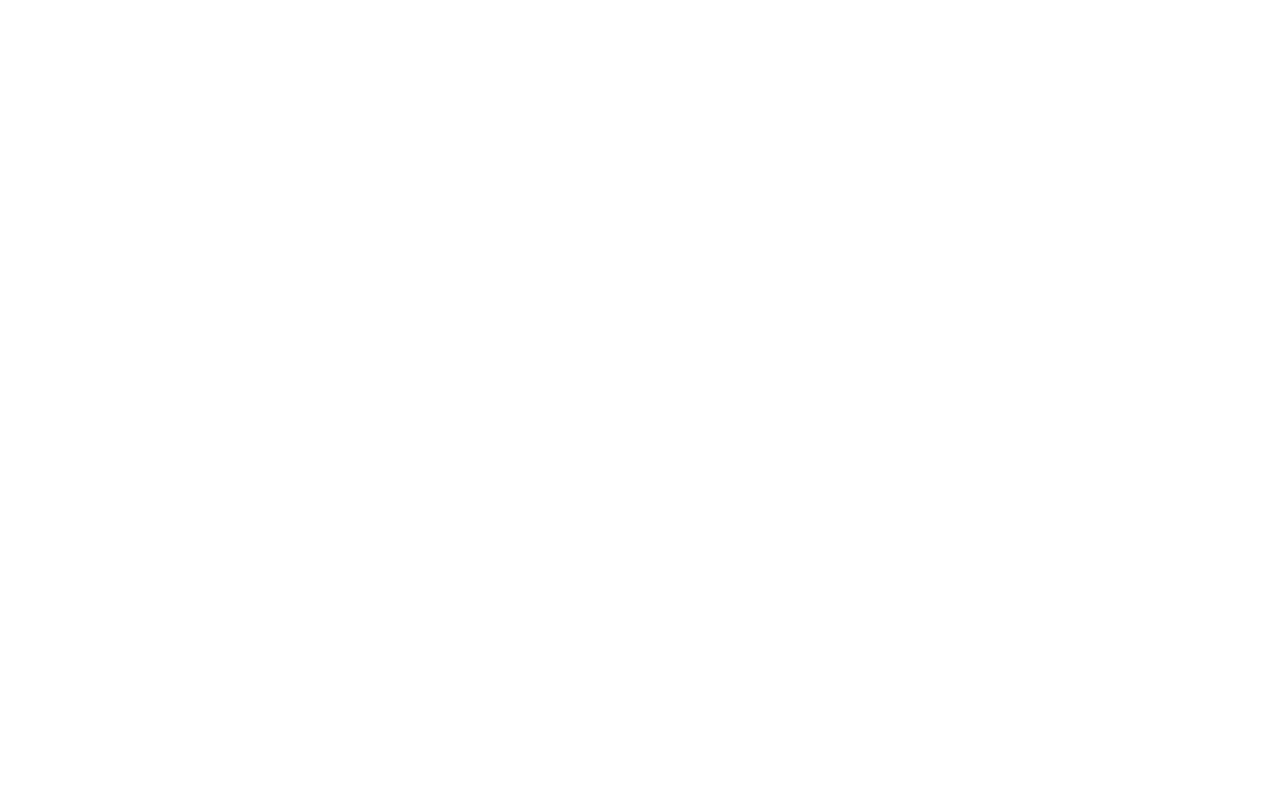
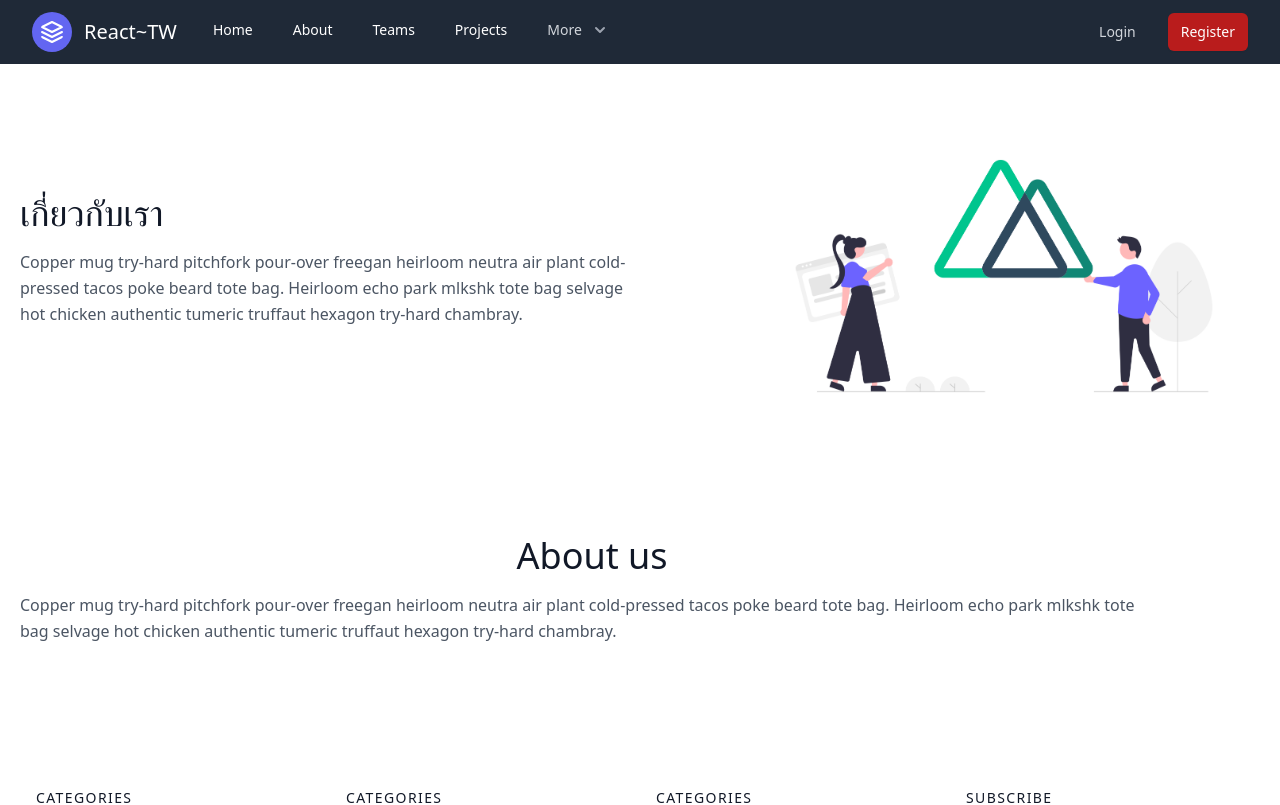
Before and after one commit to nattasit-ph/react-webapp, a React (Create React App) app: page /about in a window 1280 px wide. Before the commit this address had no page. Shown: the top 805 px of the page. Built offline with nearby package versions, Linux system fonts and the light colour scheme.

Commit message:
modify: route for support any page

```diff
--- a/src/Routes.tsx
+++ b/src/Routes.tsx
@@ -40,9 +40,9 @@
       {/* <AppRoute path="/" exact={true} layout={AuthLayout} component={Register} /> */}
 
       <Route path="/" element={<FrontLayout><Home /></FrontLayout>} />
-      <Route path="/" element={<FrontLayout><About /></FrontLayout>} />
-      <Route path="/" element={<FrontLayout><Team /></FrontLayout>} />
-      <Route path="/" element={<FrontLayout><Project /></FrontLayout>} />
+      <Route path="/about" element={<FrontLayout><About /></FrontLayout>} />
+      <Route path="/teams" element={<FrontLayout><Team /></FrontLayout>} />
+      <Route path="/projects" element={<FrontLayout><Project /></FrontLayout>} />
     </Switch>
   );
 }
```
